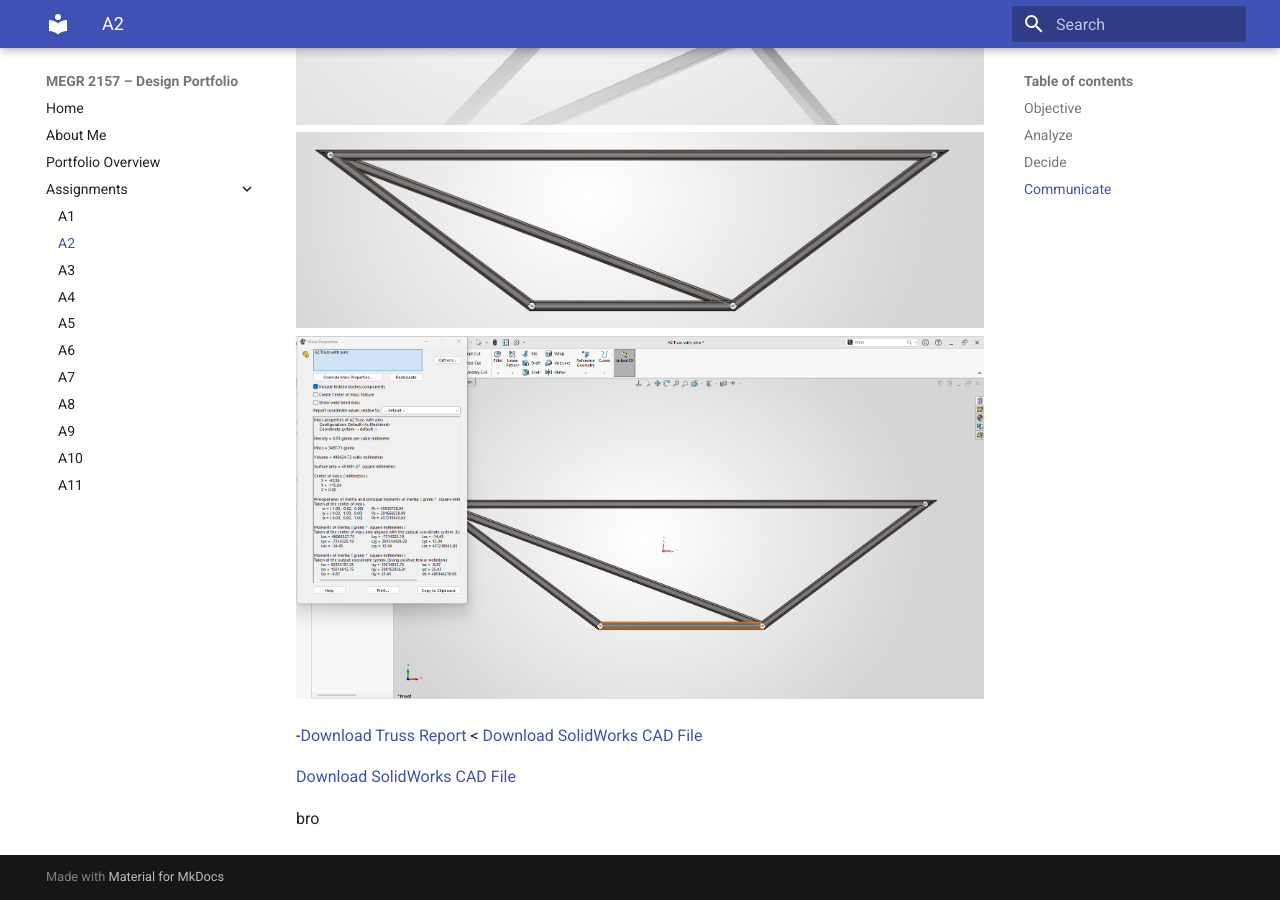
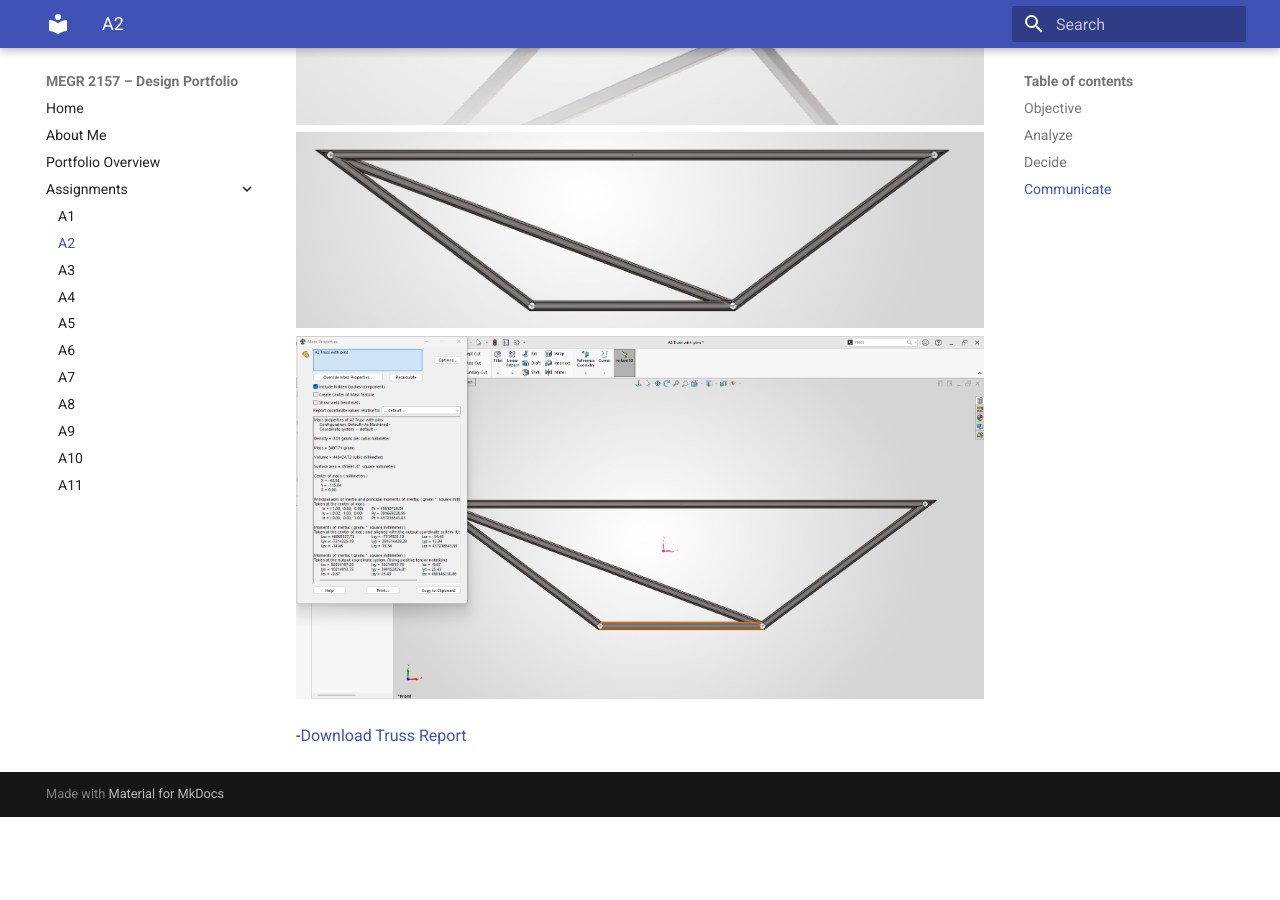
Before and after one commit to SaeedMalik7/megr2157-portfolio, an MkDocs documentation site: the page built from docs/assignments/A02/index.md, in a window 1280 px wide and 900 px high, scrolled down 3109 px. Built offline with MkDocs 1.6.1 and Material for MkDocs 9.7.7, drawn with Linux system fonts in a browser that asks for light colours; after the commit the page ends 3926 px from its top, so only the background shows below that.

Commit message:
Update index.md

```diff
--- a/docs/assignments/A02/index.md
+++ b/docs/assignments/A02/index.md
@@ -33,15 +33,3 @@ _Which geometry did you select, and why? This is your first open design choice i
 <img src="./A2PIC7.png" alt="Truss Layout" width="800">
 
 -<a href="./A2 Truss.SLDPRT" download>Download Truss Report</a>
-<
-<a href="https://github.com/SaeedMalik7/megr2157-portfolio/raw/refs/heads/main/docs/assignments/A02/A2 Truss.SLDPRT" download>
-Download SolidWorks CAD File
-</a>
-
-
-
-<a href="https://github.com/SaeedMalik7/megr2157-portfolio/raw/refs/heads/main/docs/assignments/A02/A2 Truss with pins.SLDPRT" download>
-Download SolidWorks CAD File
-</a>
-
-bro
```
